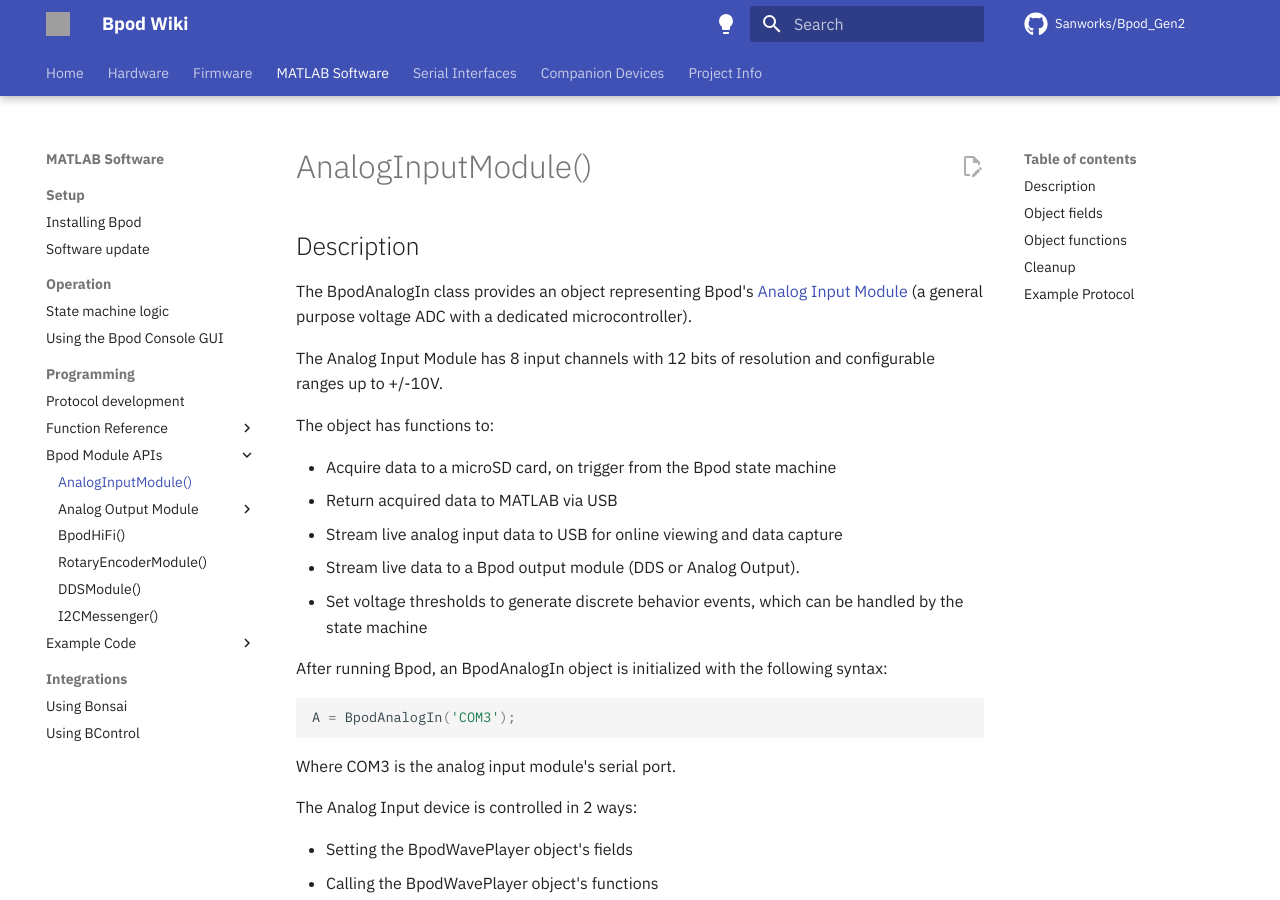
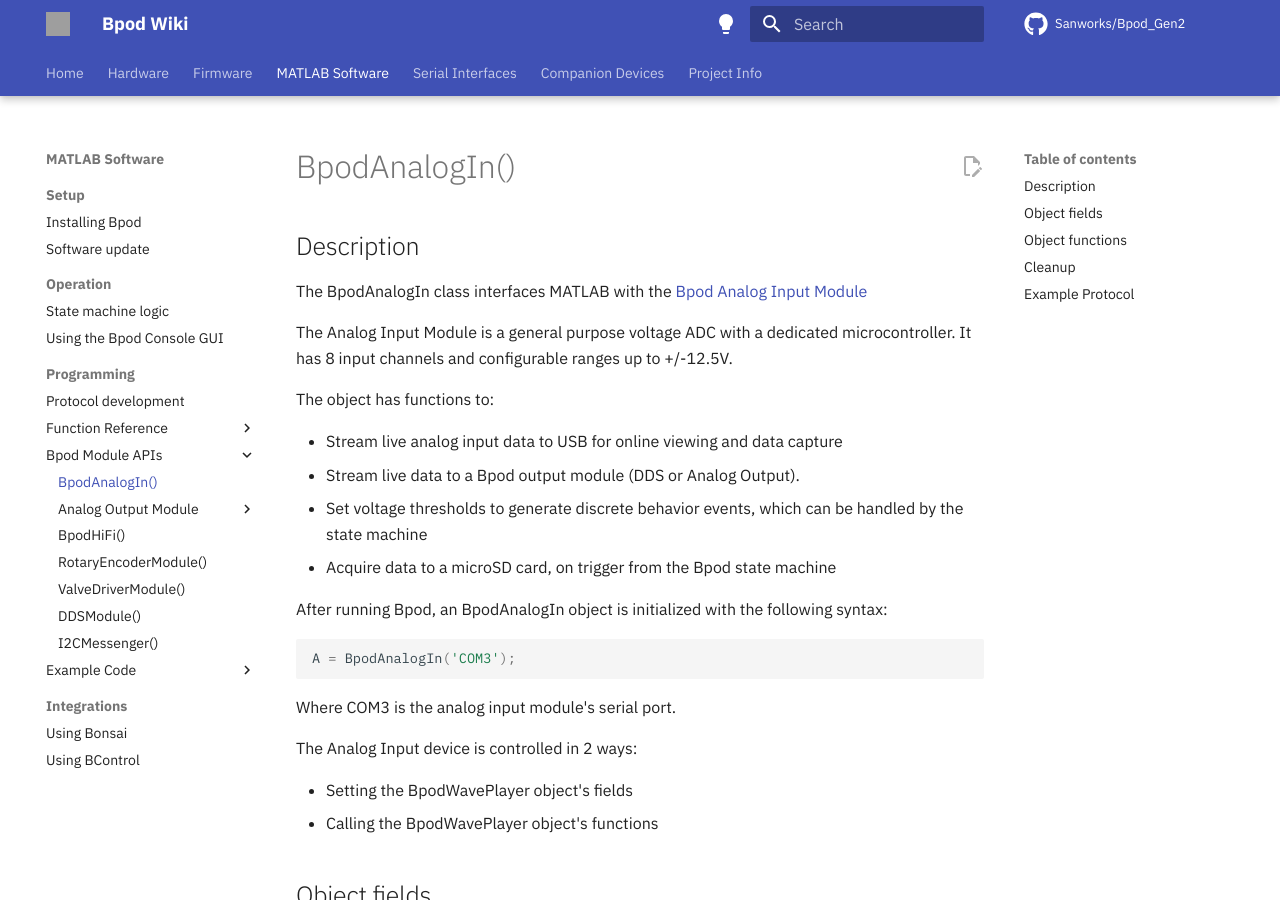
Before and after one commit to sanworks/Bpod_Wiki, an MkDocs documentation site: the page built from docs/module-documentation/analog-input-module.md, in a window 1280 px wide and 900 px high. Built offline with MkDocs 1.6.1 and Material for MkDocs 9.7.7, drawn with Linux system fonts in a browser that asks for light colours; some web fonts are replaced; comment, search, counter and statistics services are not loaded; grey boxes are pictures that could not be loaded.

Commit message:
-Added documentation for Bpod valve driver module MATLAB class -Updated top-level descriptions in docs for module control classes

```diff
--- a/docs/module-documentation/analog-input-module.md
+++ b/docs/module-documentation/analog-input-module.md
@@ -1,17 +1,16 @@
-# AnalogInputModule()
+# BpodAnalogIn()
 ## Description
 
-The BpodAnalogIn class provides an object representing Bpod's [Analog Input Module](../assembly/analog-input-module-assembly.md) (a general purpose voltage ADC with a dedicated microcontroller).
+The BpodAnalogIn class interfaces MATLAB with the [Bpod Analog Input Module](../assembly/analog-input-module-assembly.md)
 
-The Analog Input Module has 8 input channels with 12 bits of resolution and configurable ranges up to +/-10V.
+The Analog Input Module is a general purpose voltage ADC with a dedicated microcontroller. It has 8 input channels and configurable ranges up to +/-12.5V.
 
 The object has functions to:
 
-- Acquire data to a microSD card, on trigger from the Bpod state machine
-- Return acquired data to MATLAB via USB
 - Stream live analog input data to USB for online viewing and data capture
 - Stream live data to a Bpod output module (DDS or Analog Output).
 - Set voltage thresholds to generate discrete behavior events, which can be handled by the state machine
+- Acquire data to a microSD card, on trigger from the Bpod state machine
 
 After running Bpod, an BpodAnalogIn object is initialized with the following syntax:
 
--- a/mkdocs.yml
+++ b/mkdocs.yml
@@ -75,6 +75,7 @@
           - module-documentation/pulsepal-module.md
         - module-documentation/hifi-module.md
         - module-documentation/rotary-encoder-module.md
+        - module-documentation/valve-driver-module.md
         - module-documentation/dds-module.md
         - module-documentation/I2C-messenger-module.md
       - Example Code:
```
Also changed, not shown: docs/module-documentation/hifi-module.md (+3 -3 lines), docs/module-documentation/rotary-encoder-module.md (+1 -3 lines), docs/module-documentation/valve-driver-module.md (added, +40 -0 lines).
